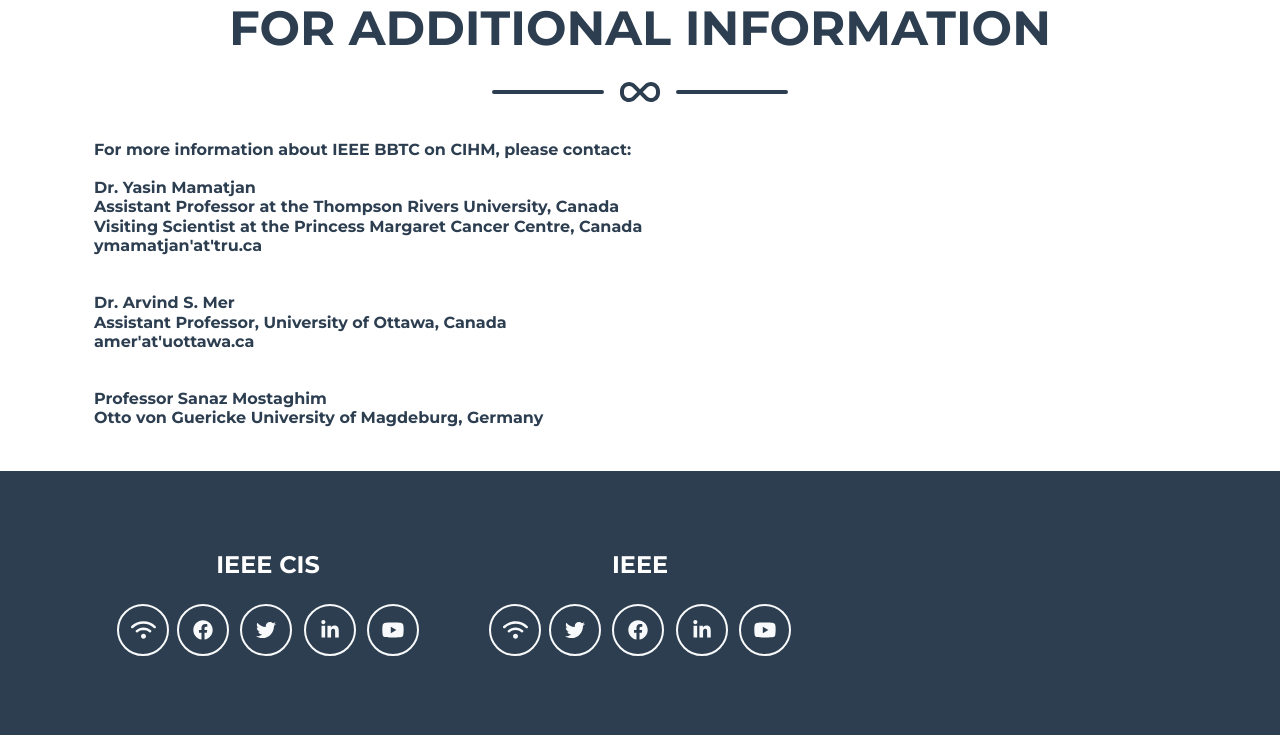
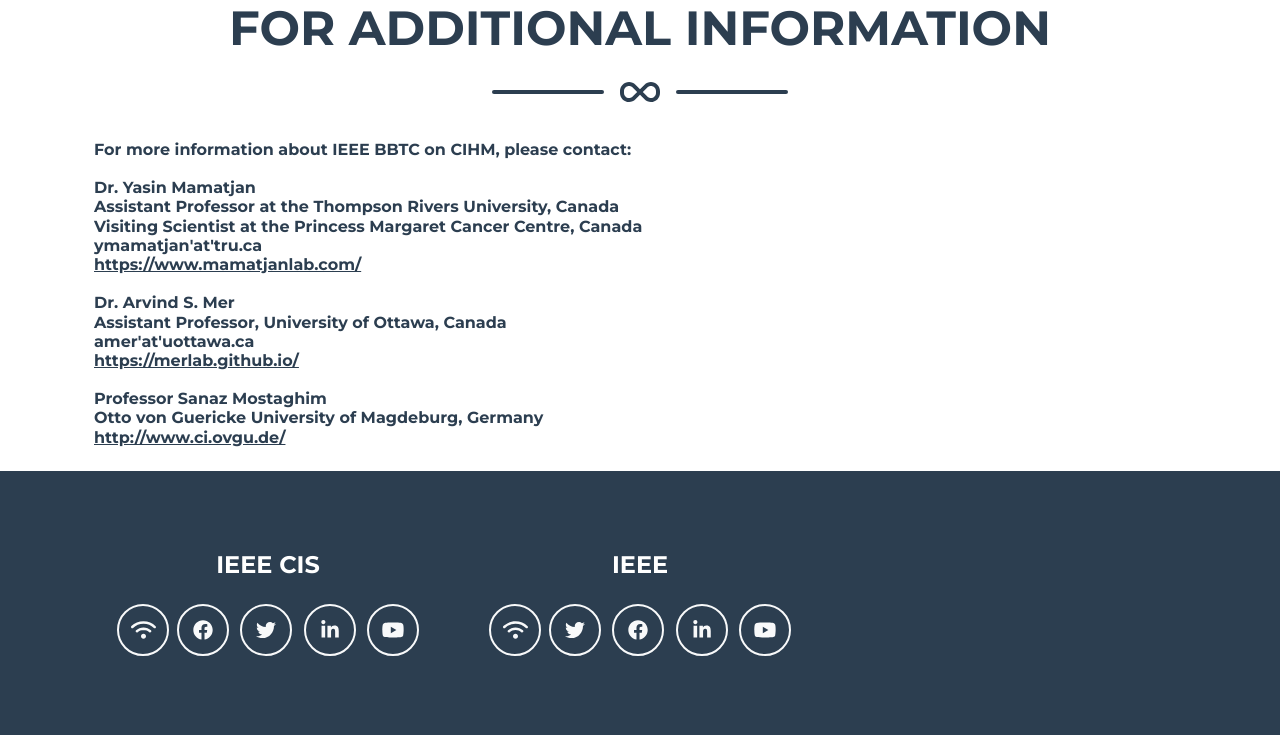
Before and after one commit to TheEhMan/jlnoihoiyghhjg, a Django app: page /IEEE-CIHM/ in a window 1280 px wide. Shown: the part 2032-2767 px from the top of the page. Run offline with Django 4.2, Linux system fonts and the light colour scheme; parts of the project's set-up code (start-up, migrations or seed data) failed here and were passed over; some libraries are stand-ins or nearby versions.

Commit message:
fixed the color of link in ieee cihm

```diff
--- a/website/templates/website/ieee.html
+++ b/website/templates/website/ieee.html
@@ -287,7 +287,7 @@
                     <br/>
                     ymamatjan'at'tru.ca
                     <br/>
-                    <a href="https://www.mamatjanlab.com/">https://www.mamatjanlab.com/</a>
+                    <a style="color:#2c3e50;" href="https://www.mamatjanlab.com/">https://www.mamatjanlab.com/</a>
                     <br/>
                     <br/>
                     Dr. Arvind S. Mer
@@ -296,14 +296,14 @@
                     <br/>
                     amer'at'uottawa.ca
                     <br/>
-                    <a href="https://merlab.github.io/">https://merlab.github.io/</a>
+                    <a style="color:#2c3e50;" href="https://merlab.github.io/">https://merlab.github.io/</a>
                     <br/>
                     <br/>
                     Professor Sanaz Mostaghim
                     <br/>
                     Otto von Guericke University of Magdeburg, Germany
                     <br/>
-                    <a href="http://www.ci.ovgu.de/">http://www.ci.ovgu.de/</a>
+                    <a style="color:#2c3e50;" href="http://www.ci.ovgu.de/">http://www.ci.ovgu.de/</a>
                     <br/>
                 </h6>
             </div>
```
